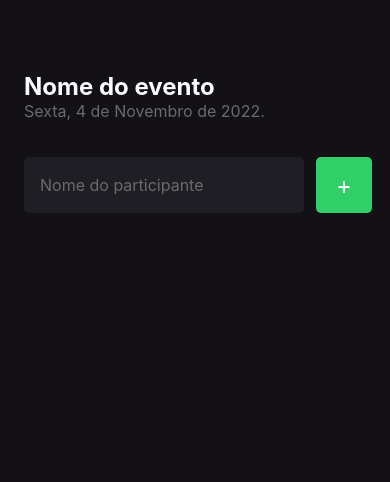
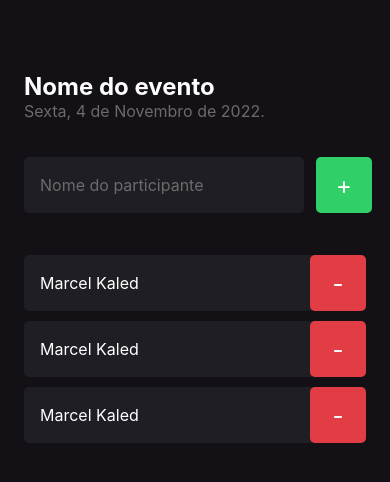
Before and after one commit to mgckaled/ignite-reactnative_fundamentos, a React Native app: screen / in a window 390 px wide. Shown: the top 482 px of the page. Built offline with nearby package versions, Linux system fonts and the light colour scheme.

Commit message:
feat: create Participant component

```diff
--- /dev/null
+++ b/src/components/Participant/index.tsx
@@ -0,0 +1,15 @@
+import { Text, TouchableOpacity, View } from 'react-native'
+
+import { styles } from './styles'
+
+export function Participant() {
+	return (
+		<View style={styles.container}>
+			<Text style={styles.name}>Marcel Kaled</Text>
+
+			<TouchableOpacity style={styles.button}>
+				<Text style={styles.buttonText}>-</Text>
+			</TouchableOpacity>
+		</View>
+	)
+}
--- /dev/null
+++ b/src/components/Participant/styles.ts
@@ -0,0 +1,30 @@
+import { StyleSheet } from 'react-native'
+
+export const styles = StyleSheet.create({
+	container: {
+		width: '100%',
+		backgroundColor: '#1F1E25',
+		borderRadius: 5,
+		flexDirection: 'row',
+		alignItems: 'center',
+		marginBottom: 10
+	},
+	name: {
+		flex: 1,
+		fontSize: 16,
+		color: '#FFF',
+		marginLeft: 16
+	},
+	buttonText: {
+		color: '#FFF',
+		fontSize: 24
+	},
+	button: {
+		width: 56,
+		height: 56,
+		borderRadius: 5,
+		backgroundColor: '#E23C44',
+		alignItems: 'center',
+		justifyContent: 'center'
+	}
+})
--- a/src/screens/Home/index.tsx
+++ b/src/screens/Home/index.tsx
@@ -1,6 +1,8 @@
 import { Text, TextInput, TouchableOpacity, View } from 'react-native'
 
-import { styles } from './style'
+import { Participant } from '../../components/Participant'
+
+import { styles } from './styles'
 
 function handleParticipantAdd() {
 	console.log('Você clicou no botão de Adicionar!')
@@ -24,6 +26,10 @@
 					<Text style={styles.buttonText}>+</Text>
 				</TouchableOpacity>
 			</View>
+
+			<Participant />
+			<Participant />
+			<Participant />
 		</View>
 	)
 }
```
Also changed, not shown: src/screens/Home/styles.ts (renamed from src/screens/Home/style.ts).
